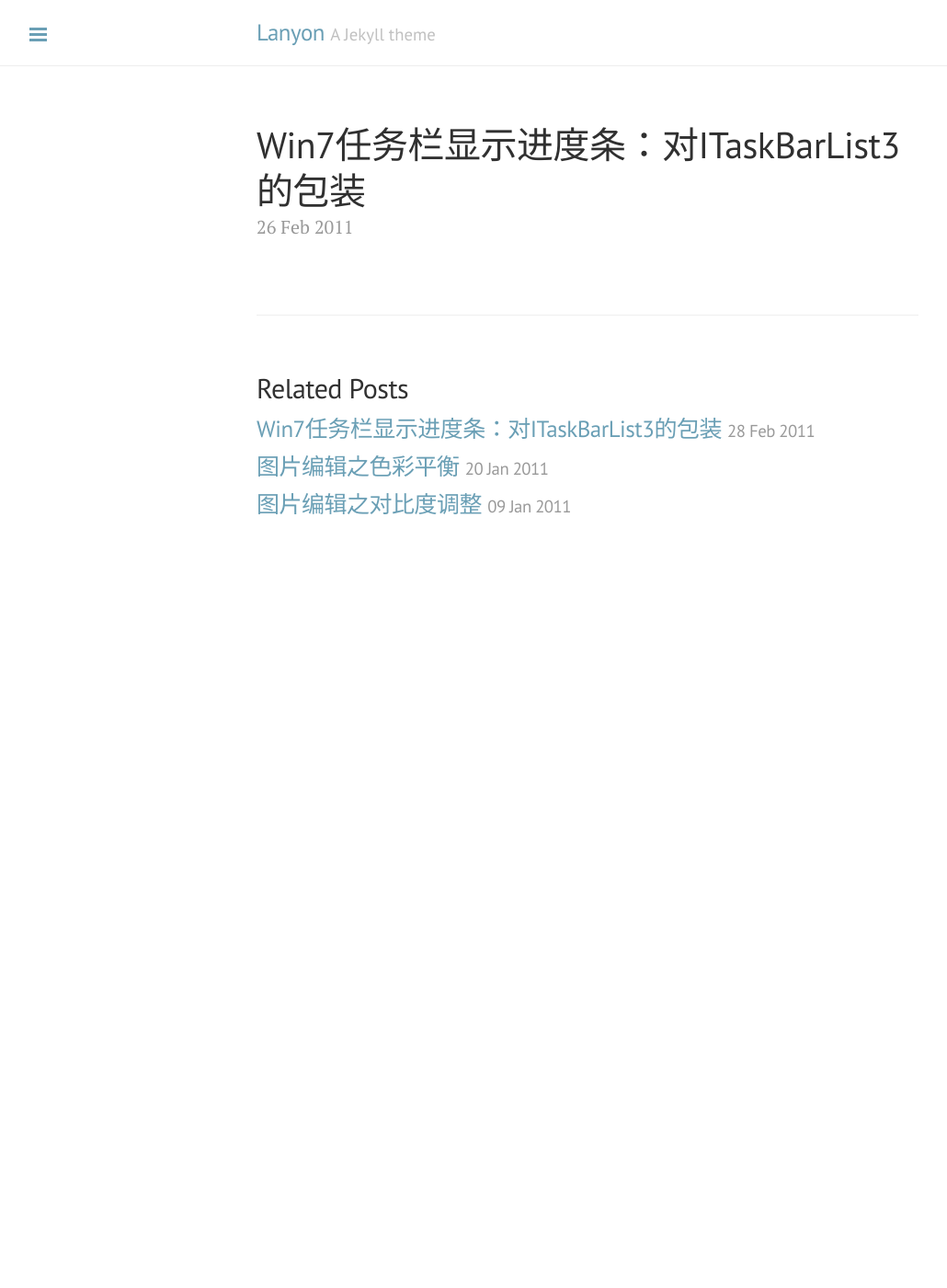
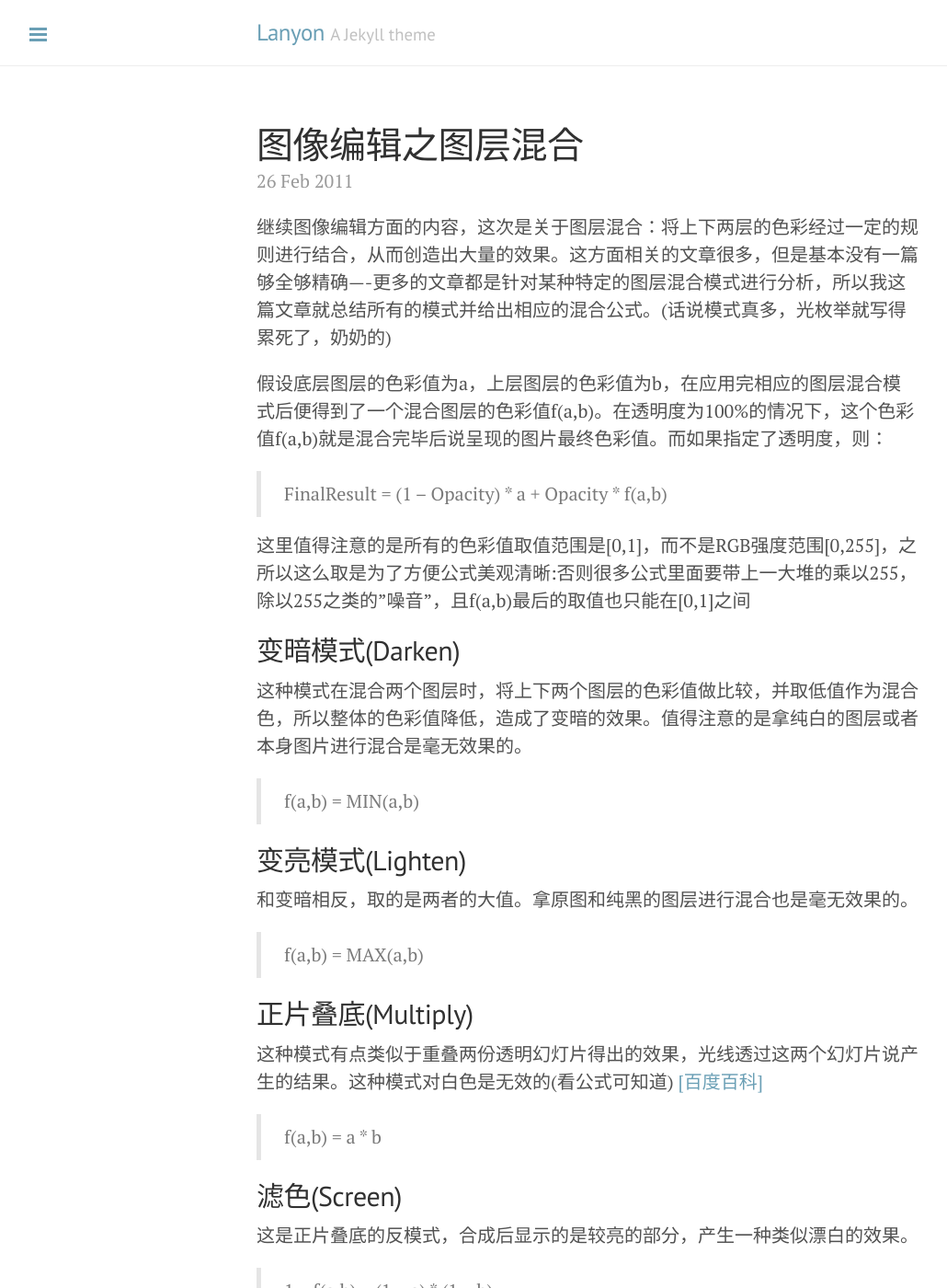
Before and after one commit to xiangwangfeng/xiangwangfeng.github.io, a Jekyll site: the page built from _posts/2011-02-26-图片编辑之图层混合.md, in a window 1280 px wide and 1400 px high. Shown: the whole window at 92% size, without its empty margins (1-1031 px from the left). Built offline with Jekyll 4.4.1, drawn with Linux system fonts in a browser that asks for light colours; Markdown is read by kramdown in place of the engine named in the settings; some of the changed text lies outside the part shown.

Commit message:
图层混合

```diff
--- a/_posts/2011-02-26-图片编辑之图层混合.md
+++ b/_posts/2011-02-26-图片编辑之图层混合.md
@@ -1,4 +1,90 @@
 ---
 layout: post
-title: Win7任务栏显示进度条：对ITaskBarList3的包装
+title: 图像编辑之图层混合
 ---
+
+继续图像编辑方面的内容，这次是关于图层混合：将上下两层的色彩经过一定的规则进行结合，从而创造出大量的效果。这方面相关的文章很多，但是基本没有一篇够全够精确—-更多的文章都是针对某种特定的图层混合模式进行分析，所以我这篇文章就总结所有的模式并给出相应的混合公式。(话说模式真多，光枚举就写得累死了，奶奶的)
+
+假设底层图层的色彩值为a，上层图层的色彩值为b，在应用完相应的图层混合模式后便得到了一个混合图层的色彩值f(a,b)。在透明度为100%的情况下，这个色彩值f(a,b)就是混合完毕后说呈现的图片最终色彩值。而如果指定了透明度，则：
+> FinalResult = (1 – Opacity) * a + Opacity * f(a,b)
+
+这里值得注意的是所有的色彩值取值范围是[0,1]，而不是RGB强度范围[0,255]，之所以这么取是为了方便公式美观清晰:否则很多公式里面要带上一大堆的乘以255，除以255之类的"噪音"，且f(a,b)最后的取值也只能在[0,1]之间
+
+
+##变暗模式(Darken)
+这种模式在混合两个图层时，将上下两个图层的色彩值做比较，并取低值作为混合色，所以整体的色彩值降低，造成了变暗的效果。值得注意的是拿纯白的图层或者本身图片进行混合是毫无效果的。
+>  f(a,b) = MIN(a,b)
+
+##变亮模式(Lighten)
+和变暗相反，取的是两者的大值。拿原图和纯黑的图层进行混合也是毫无效果的。
+> f(a,b) = MAX(a,b)
+
+##正片叠底(Multiply)
+这种模式有点类似于重叠两份透明幻灯片得出的效果，光线透过这两个幻灯片说产生的结果。这种模式对白色是无效的(看公式可知道) [[百度百科]][1]
+> f(a,b) = a * b
+
+##滤色(Screen)
+这是正片叠底的反模式，合成后显示的是较亮的部分，产生一种类似漂白的效果。
+> 1 – f(a,b) = (1 – a) * (1 – b)
+
+##颜色减淡(Color Dodge)
+这种模式由上层图层决定了下层所获得光亮度—-上层图层越淡，下层就会越亮。(很迷茫为啥这样就减淡，难道不是增强了下层的亮度了么，应该是认为黑色是浓的，而白色算淡的颜色吧)
+> f(a,b) = a / (1 – b)
+
+##颜色加深(Color Burn)
+与颜色减淡相反，通过减少上层图层的对比度，产生下层图层透过上层图层的投影效果。
+> f(a,b) = 1 – (1 – a) / b
+
+##线性减淡(Linear Dodge)
+通过混合上下层的亮度使得底层的颜色变亮。与黑色混合无效。
+> f(a,b) = a + b
+
+##线性加深(Linear Burn)
+通过降低亮度使得底图变暗来反映混合色彩。与白色混合无效。
+>  f(a,b) = a + b – 1
+
+##叠加(OverLay)
+综合了正片叠底和滤色两种模式，由底图决定。一般来说发生变化的都是中间色调，亮色和暗色区域基本标尺不变。
+> f(a,b) = 2ab (a <= 0.5) ,
+               f(a,b) = 1 – 2 * (1 – a) * (1 – b) , ( a > 0.5)
+
+##强光(Hard Light)
+其效果等同于打上了一层色调强烈的光，也同样是综合正片叠底和滤色两种模式，不过是由上层决定。
+> f(a,b) = 2ab (b <= 0.5)
+               f(a,b) = 1 – 2 * (1 – a) * (1 – b), (b > 0.5)
+
+##柔光(Soft Light)
+这种模式类似上层以Gmmma值为[0.5,2]来对下层进行调整，结果将会是一种柔和的组合。
+> f(a,b) = a + (2b – 1) * (a – a^2) , (b <= 0.5)
+                f(a,b) = a + (2b – 1)  *( a ^0.5 – a) , (b > 0.5)
+
+##亮光(Vivid Light)
+这种模式强烈地增加了对比度，尤其是在高光和阴影的部分，可以认为是一种在高光处使用色彩减淡和阴影处使用色彩加深的模式。
+>  f(a,b) = 1 – (1 – a) / (2b),  ( b <= 0.5)
+                   f(a,b) = a / (2 * (1 – b)) , ( b > 0.5)
+
+##线性光(Linear Light)
+类似于线性加深的模式，不过加深了上层的影响。
+> f(a,b) = a + 2b – 1
+
+##点光(Pin Light)
+按照上层颜色分布信息来替换颜色。如果上层颜色（光源）亮度高于50%灰，比上层颜色暗的像素将会被取代，而较之亮的像素则不发生变化。如果上层颜色（光源）亮度低于50%灰，比上层颜色亮的像素会被取代，而较之暗的像素则不发生变化。(此段拷贝自百度……)
+> f(a,b) = 2b – 1 ,  (a <= 2b – 1 )
+                 f(a,b) = a ,  (2b – 1 < a  < 2b)
+                 f(a,b) = 2b ,  (a <= 2b)
+
+##实色混合(Hard Mix)
+这种模式将上下层色彩之和与纯白相比，最终得到是：每个通道上要么是0，要么是1(255)
+> f(a,b) = 0 ,  (a + b < 1)
+                  f(a,b) = 1 ,  (a + b >= 0)
+
+##差值(Difference)
+顾名思义：差值，取绝对值
+> f(a,b) = |a – b|
+
+##排除(Exclusion)
+ 与差值作用类似，用较高阶或较低阶颜色去合成图像时与差值毫无分别，使用趋近中间阶调颜色则效果有区别，总的来说效果比Difference要柔和。排除模式。和差值类似，但是产生的对比度会较低。同样的，与纯白混合得到反相效果，而与纯黑混合没有任何变化。种模式产生一种比差值模式更柔和、更明亮的效果。无论是差值还是排除模式都能使人物或自然景色图像产生更真实或更吸引人的图像合成。(同样摘抄自百度)
+> f(a,b) = a + b – 2 ab = (a – b)^2  //其实就是差值的平方数……
+
+
+  [1]: http://baike.baidu.com/view/935980.htm
```
